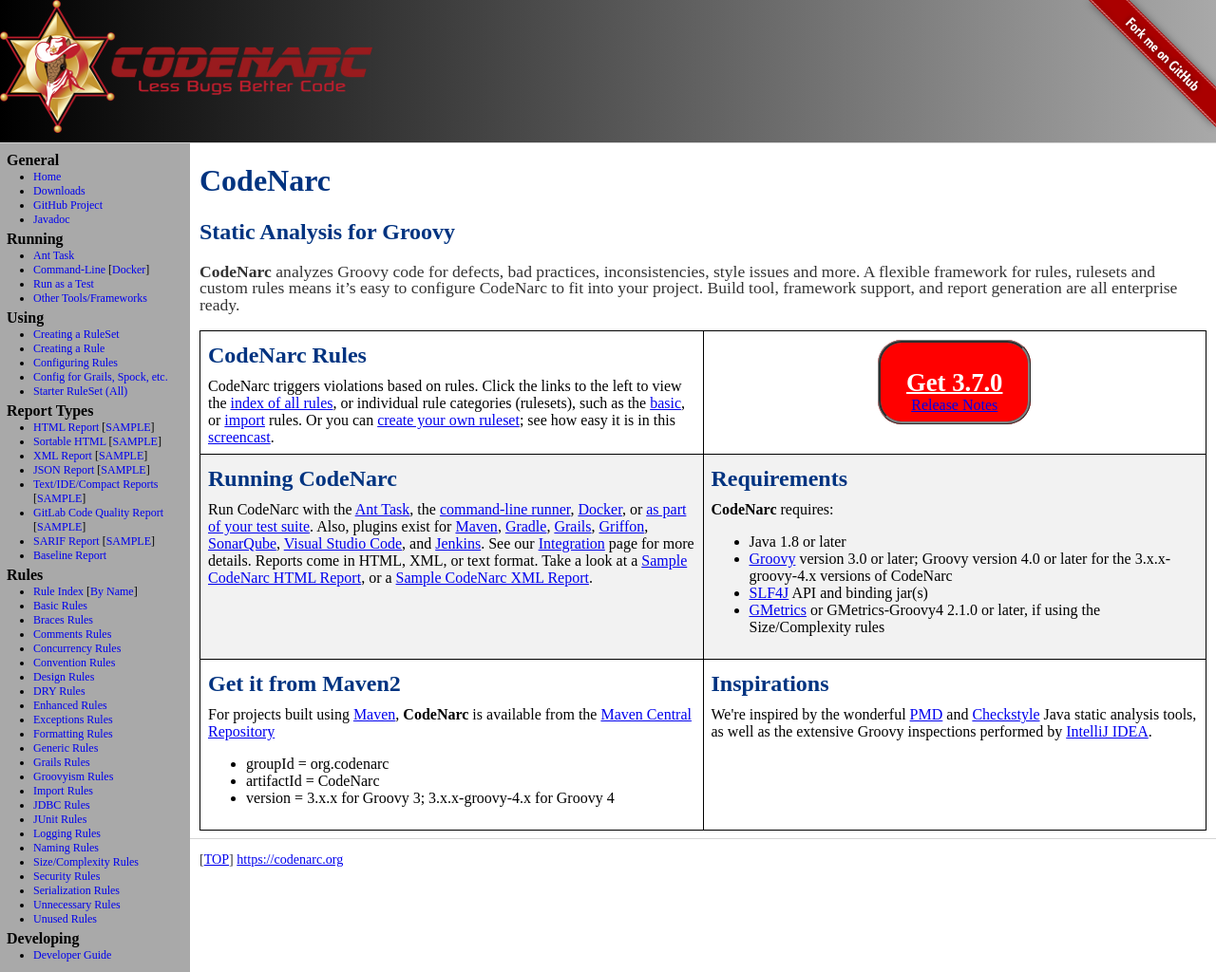
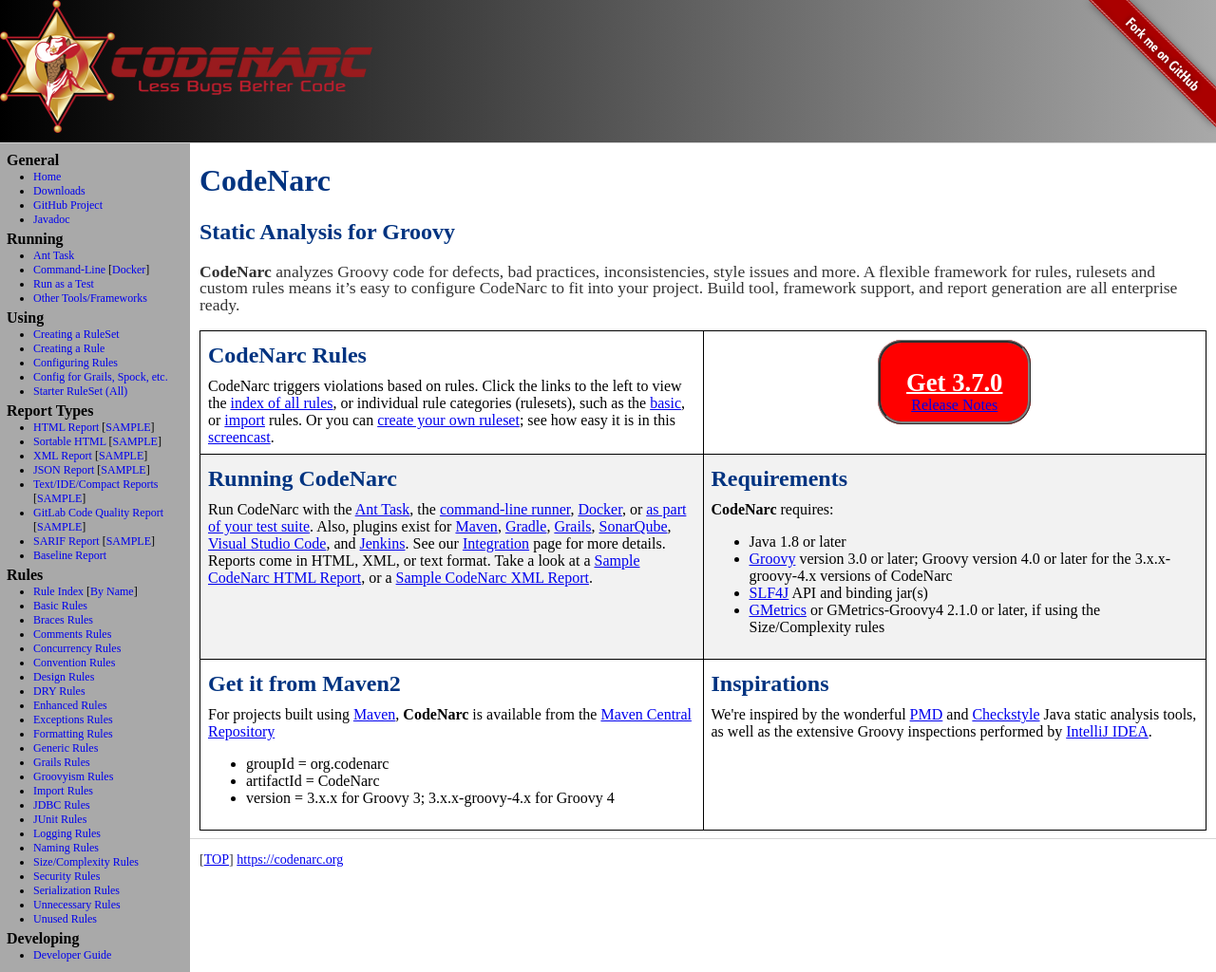
Before and after one commit to CodeNarc/CodeNarc, a Jekyll site: the page built from index.md, in a window 1280 px wide. Shown: the whole page at 95% size. Built offline with Jekyll 4.4.1, drawn with Linux system fonts in a browser that asks for light colours.

Commit message:
#809: Fix some broken links in CodeNarc documentation

```diff
--- a/index.md
+++ b/index.md
@@ -41,7 +41,6 @@ to fit into your project. Build tool, framework support, and report generation a
          <a href="codenarc-run-as-a-test.html">as part of your test suite</a>.
             Also,  plugins exist for <a href="codenarc-other-tools-frameworks.html">Maven</a>,
            <a href="codenarc-other-tools-frameworks.html">Gradle</a>, <a href="codenarc-other-tools-frameworks.html">Grails</a>,
-           <a href="codenarc-other-tools-frameworks.html">Griffon</a>,
            <a href="codenarc-other-tools-frameworks.html">SonarQube</a>,
            <a href="codenarc-other-tools-frameworks.html">Visual Studio Code</a>,
            and <a href="codenarc-other-tools-frameworks.html">Jenkins</a>. See our
```
